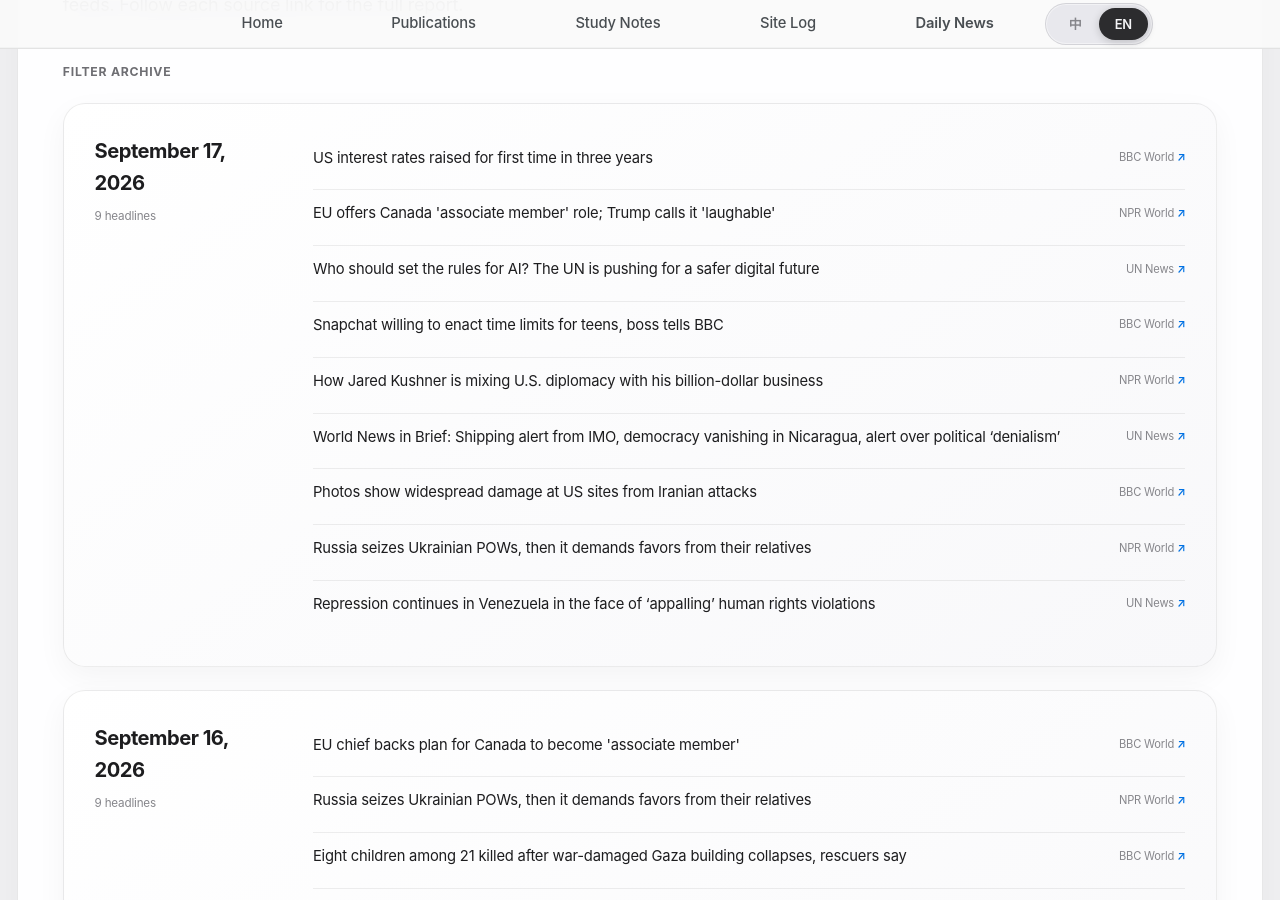
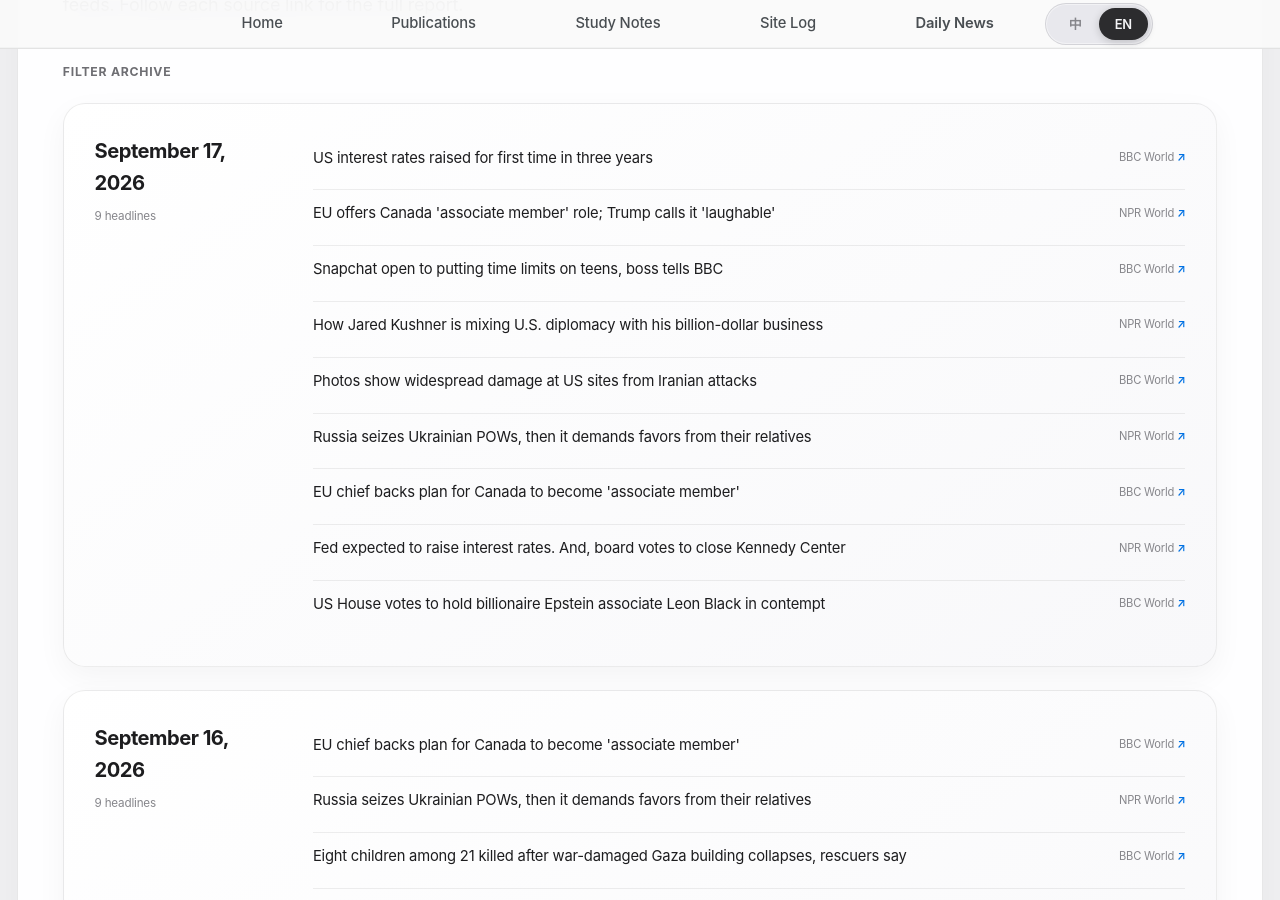
Before and after one commit to HaoxiangLuo/HaoxiangLuo.github.io, a Jekyll site: the page built from _pages/daily-news.html, in a window 1280 px wide and 900 px high, scrolled down 269 px. Built offline with Jekyll 4.4.1, drawn with Linux system fonts in a browser that asks for light colours; a style sheet for code colours, icons or effects is not loaded.

Commit message:
Update daily news 2026-09-17

```diff
--- a/_data/daily_news.json
+++ b/_data/daily_news.json
@@ -1,5 +1,5 @@
 {
-  "updated_at": "2026-09-17T11:25:37+08:00",
+  "updated_at": "2026-09-17T12:25:53+08:00",
   "days": [
     {
       "date": "2026-09-17",
@@ -15,12 +15,7 @@
           "url": "https://www.npr.org/2026/09/16/nx-s1-5971043/eu-canada-carney-tariffs-trump"
         },
         {
-          "title": "Who should set the rules for AI? The UN is pushing for a safer digital future",
-          "source": "UN News",
-          "url": "https://news.un.org/feed/view/en/story/2026/09/1168353"
-        },
-        {
-          "title": "Snapchat willing to enact time limits for teens, boss tells BBC",
+          "title": "Snapchat open to putting time limits on teens, boss tells BBC",
           "source": "BBC World",
           "url": "https://www.bbc.co.uk/news/articles/cr3wjz3edd10o?at_medium=RSS&at_campaign=rss"
         },
@@ -28,11 +23,6 @@
           "title": "How Jared Kushner is mixing U.S. diplomacy with his billion-dollar business",
           "source": "NPR World",
           "url": "https://www.npr.org/2026/09/16/nx-s1-5971125/how-jared-kushner-is-mixing-u-s-diplomacy-with-his-billion-dollar-business"
-        },
-        {
-          "title": "World News in Brief: Shipping alert from IMO, democracy vanishing in Nicaragua, alert over political ‘denialism’",
-          "source": "UN News",
-          "url": "https://news.un.org/feed/view/en/story/2026/09/1168352"
         },
         {
           "title": "Photos show widespread damage at US sites from Iranian attacks",
@@ -45,9 +35,19 @@
           "url": "https://www.npr.org/2026/09/16/nx-s1-5904423/russia-seizes-ukrainian-pows-then-it-demands-favors-from-their-relatives"
         },
         {
-          "title": "Repression continues in Venezuela in the face of ‘appalling’ human rights violations",
-          "source": "UN News",
-          "url": "https://news.un.org/feed/view/en/story/2026/09/1168351"
+          "title": "EU chief backs plan for Canada to become 'associate member'",
+          "source": "BBC World",
+          "url": "https://www.bbc.co.uk/news/articles/cjwyzrr9d3dko?at_medium=RSS&at_campaign=rss"
+        },
+        {
+          "title": "Fed expected to raise interest rates. And, board votes to close Kennedy Center",
+          "source": "NPR World",
+          "url": "https://www.npr.org/2026/09/16/g-s1-143569/up-first-newsletter-fed-reserve-interest-rates-iran-war-kennedy-center-contraception"
+        },
+        {
+          "title": "US House votes to hold billionaire Epstein associate Leon Black in contempt",
+          "source": "BBC World",
+          "url": "https://www.bbc.co.uk/news/articles/c62l8g8qlr0ko?at_medium=RSS&at_campaign=rss"
         }
       ]
     },
```
